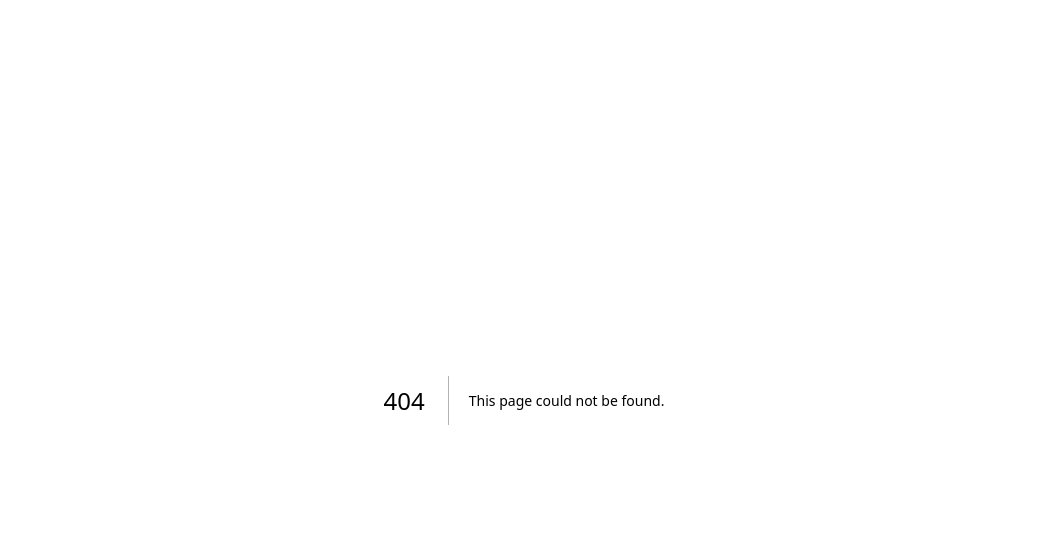
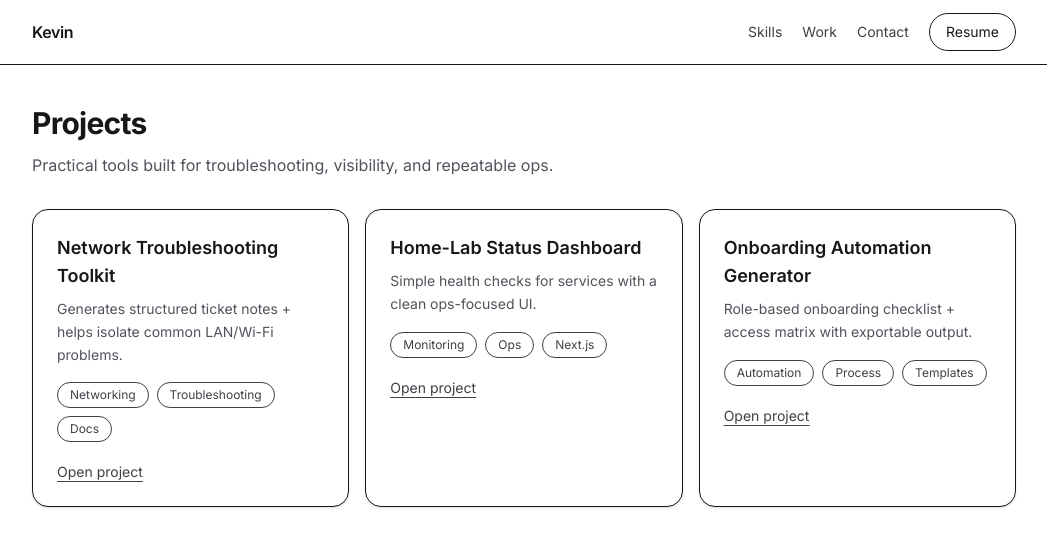
Before and after one commit to Kcheungz/portfolio, a Next.js app: page /projects in a window 1280 px wide. Before the commit this address had no page. Shown: the top 546 px of the page, without its empty margins (116-1163 px from the left). Built offline with nearby package versions, Linux system fonts and the light colour scheme.

Commit message:
Link project cards to detail pages

```diff
--- /dev/null
+++ b/app/projects/page.tsx
@@ -0,0 +1,73 @@
+import Navbar from "@/components/Navbar";
+
+function ProjectCard({
+  title,
+  desc,
+  tags,
+  href,
+}: {
+  title: string;
+  desc: string;
+  tags: string[];
+  href: string;
+}) {
+  return (
+    <a
+      href={href}
+      className="block rounded-2xl border bg-white p-6 shadow-sm hover:bg-zinc-50"
+    >
+      <h3 className="text-lg font-semibold">{title}</h3>
+      <p className="mt-2 text-sm leading-relaxed text-zinc-600">{desc}</p>
+
+      <div className="mt-4 flex flex-wrap gap-2">
+        {tags.map((t) => (
+          <span
+            key={t}
+            className="rounded-full border bg-white px-3 py-1 text-xs text-zinc-700"
+          >
+            {t}
+          </span>
+        ))}
+      </div>
+
+      <div className="mt-5 text-sm text-zinc-700">
+        <span className="underline underline-offset-4">Open project</span>
+      </div>
+    </a>
+  );
+}
+
+export default function ProjectsPage() {
+  return (
+    <div>
+      <Navbar />
+      <main className="mx-auto max-w-5xl px-5 py-10">
+        <h1 className="text-3xl font-bold tracking-tight">Projects</h1>
+        <p className="mt-3 text-zinc-600">
+          Practical tools built for troubleshooting, visibility, and repeatable ops.
+        </p>
+
+        <div className="mt-8 grid gap-4 md:grid-cols-3">
+          <ProjectCard
+            title="Network Troubleshooting Toolkit"
+            desc="Generates structured ticket notes + helps isolate common LAN/Wi-Fi problems."
+            tags={["Networking", "Troubleshooting", "Docs"]}
+            href="/projects/network-toolkit"
+          />
+          <ProjectCard
+            title="Home-Lab Status Dashboard"
+            desc="Simple health checks for services with a clean ops-focused UI."
+            tags={["Monitoring", "Ops", "Next.js"]}
+            href="/projects/lab-dashboard"
+          />
+          <ProjectCard
+            title="Onboarding Automation Generator"
+            desc="Role-based onboarding checklist + access matrix with exportable output."
+            tags={["Automation", "Process", "Templates"]}
+            href="/projects/onboarding-generator"
+          />
+        </div>
+      </main>
+    </div>
+  );
+}
```
Also changed, not shown: app/projects/lab-dashboard/page.tsx (added), app/projects/network-toolkit/page.tsx (added), app/projects/onboarding-generator/page.tsx (added).
